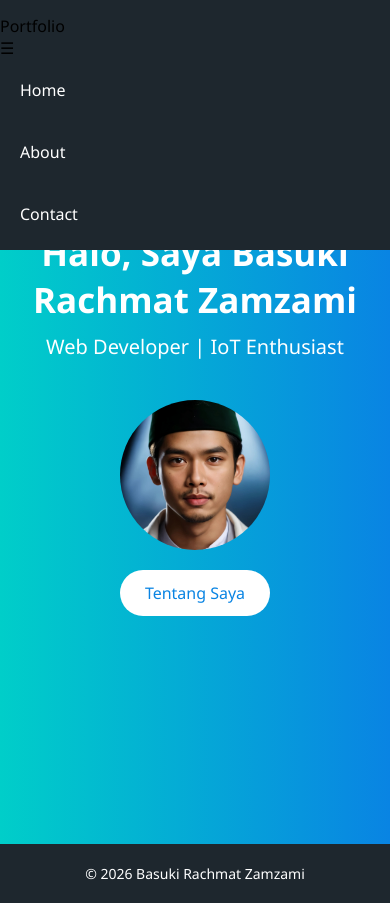
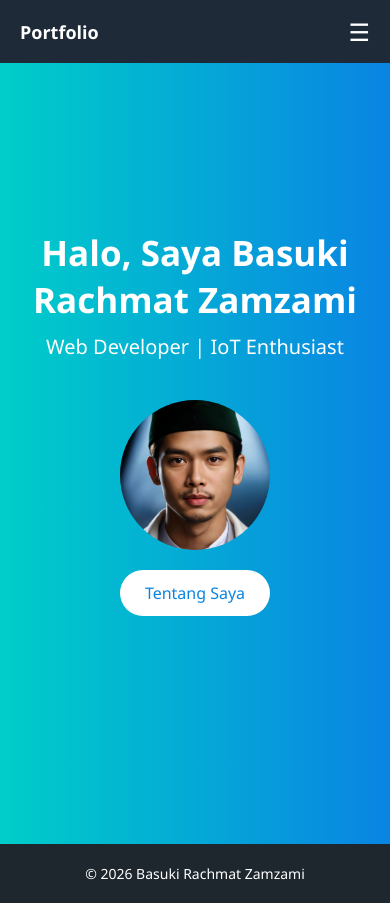
Before and after one commit to BasukiZamzami/portfolio, a plain HTML site: page index.html in a window 390 px wide. Drawn offline with Linux system fonts and the light colour scheme.

Commit message:
Update style.css

```diff
--- a/style.css
+++ b/style.css
@@ -235,17 +235,33 @@ nav {
   display: flex;
   justify-content: space-between;
   align-items: center;
-  flex-wrap: wrap;
+  background: #1f2a38;
+  padding: 15px 20px;
+  color: white;
 }
 
+.logo {
+  font-size: 18px;
+  font-weight: bold;
+}
+
+/* MENU */
 nav ul {
   display: flex;
+  list-style: none;
   gap: 20px;
-  list-style: none;
 }
 
 nav ul li a {
+  color: white;
   text-decoration: none;
+}
+
+/* HAMBURGER */
+.menu-toggle {
+  display: none;
+  font-size: 24px;
+  cursor: pointer;
 }
 
 /* TABLE RESPONSIVE */
@@ -257,20 +273,24 @@ nav ul li a {
 @media (max-width: 768px) {
 
   /* NAVBAR JADI VERTIKAL */
-  nav {
-    flex-direction: column;
-    align-items: flex-start;
+  .menu-toggle {
+    display: block;
   }
 
   nav ul {
+    display: none;
     flex-direction: column;
     width: 100%;
-    padding: 0;
+    background: #1f2a38;
+    margin-top: 10px;
+  }
+
+  nav ul.active {
+    display: flex;
   }
 
   nav ul li {
-    width: 100%;
-    padding: 10px 0;
+    padding: 10px;
   }
 
   /* TEXT */
```
